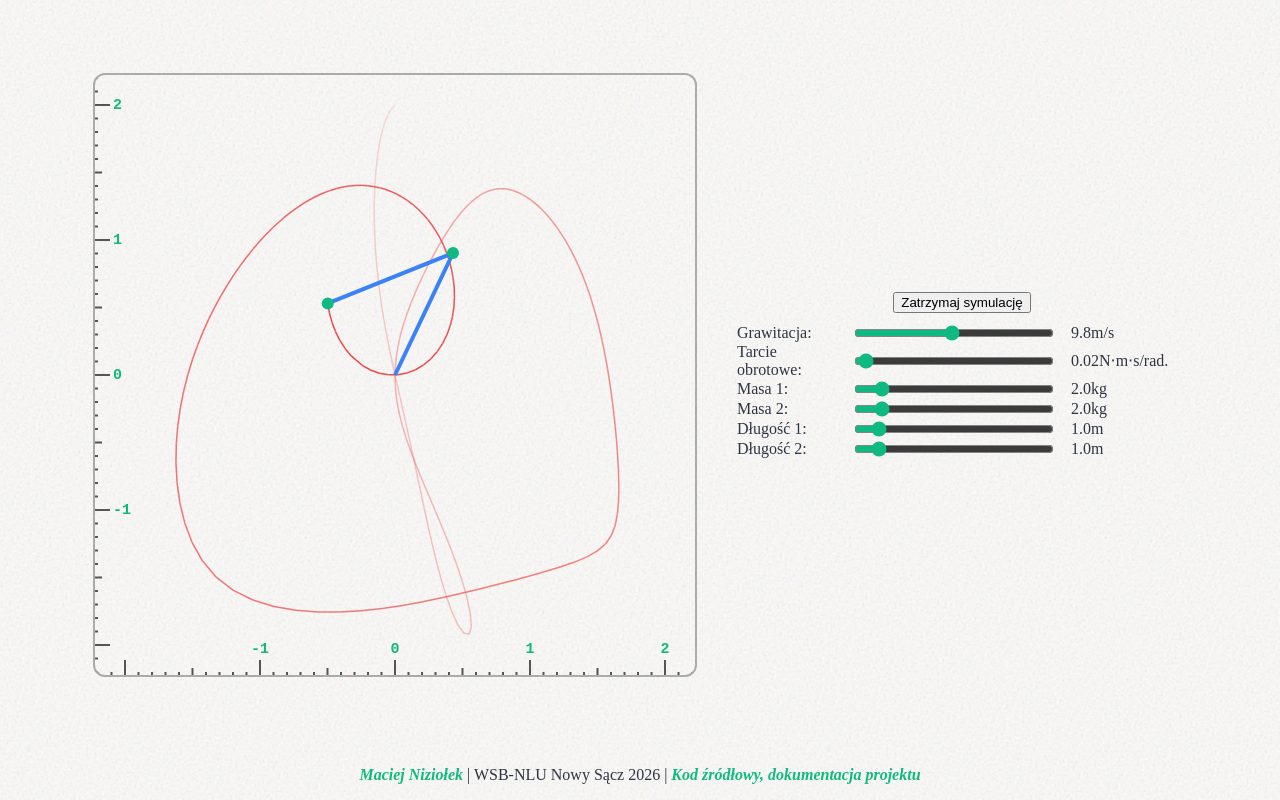
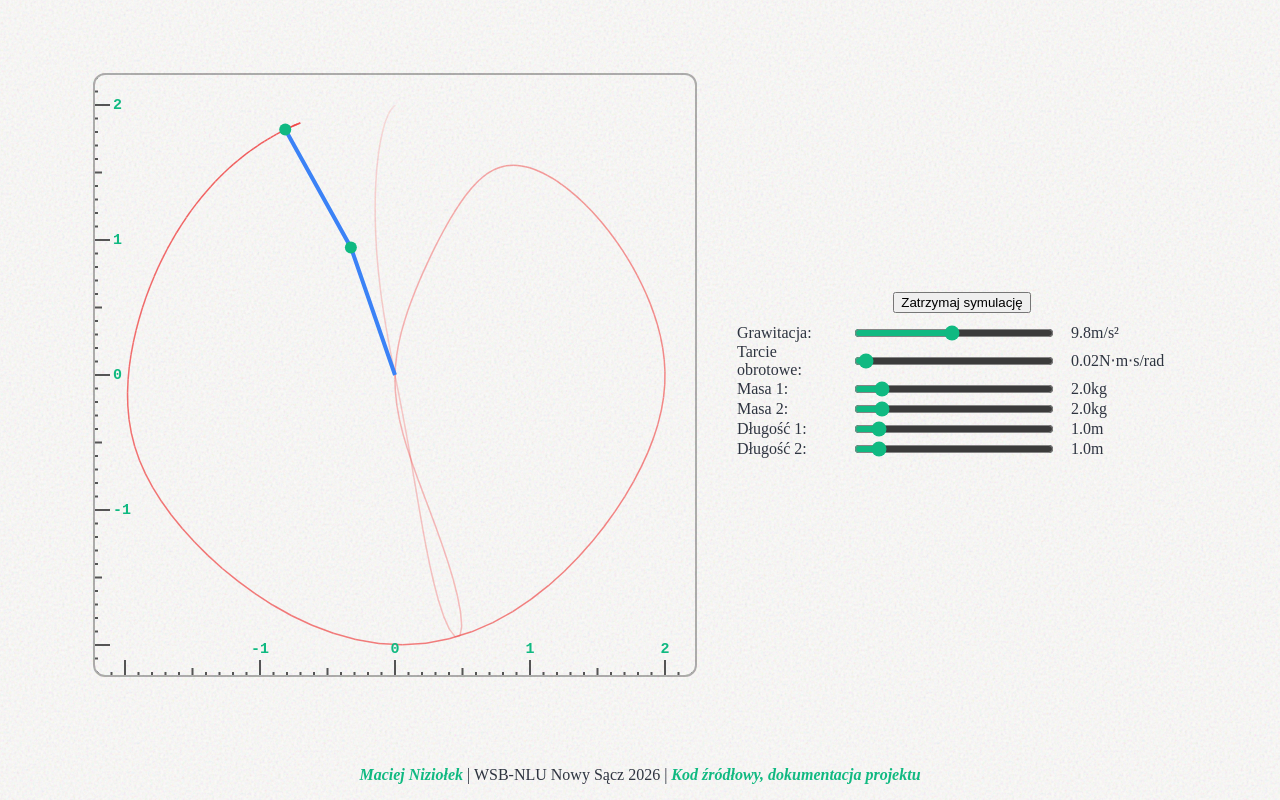
Before and after one commit to rxn7/double-pendulum-simulation, a website built with webpack: page src/index.html in a window 1280 px wide. Built offline with nearby package versions, Linux system fonts and the light colour scheme.

Commit message:
Physically correct pivot friction + minor cleanup

```diff
--- a/src/double_pendulum.ts
+++ b/src/double_pendulum.ts
@@ -64,7 +64,7 @@ export class DoublePendulum {
 	}
 
 	public update(): void {
-		this.pushToHistory();
+		this.pushStateToHistory();
 	}
 
 	public simulationStep(deltaTime: number): void {
@@ -73,7 +73,7 @@ export class DoublePendulum {
 		this.normalizeAngles();
 	}
 
-	public handleDrag(mouseX: number, mouseY: number, deltaTime: number): void {
+	public handleMouseDrag(mouseX: number, mouseY: number, deltaTime: number): void {
 		if(deltaTime <= 0) {
 			return;
 		}
@@ -166,8 +166,14 @@ export class DoublePendulum {
 		const totalMass: number = mass1 + mass2;
 		const adjustedMass: number = 2 * mass1 + mass2;
 		const denominator: number = adjustedMass - mass2 * Math.cos(2 * angle1 - 2 * angle2);
+
 		const frictionTorque1: number = -pivotFriction * velocity1;
 		const frictionTorque2: number = -pivotFriction * (velocity2 - velocity1);
+		const netFrictionTorque1: number = frictionTorque1 - frictionTorque2;
+		const netFrictionTorque2: number = frictionTorque2;
+
+		const frictionForce1: number = (2 / length1) * netFrictionTorque1 - (2 * Math.cos(angleDelta) / length2) * netFrictionTorque2;
+		const frictionForce2: number = (2 * totalMass / (mass2 * length2)) * netFrictionTorque2 - (2 * Math.cos(angleDelta) / length1) * netFrictionTorque1;
 
 		const upperGravityPull: number = -gravity * adjustedMass * Math.sin(angle1);
 		const lowerGravityDrag: number = -mass2 * gravity * Math.sin(angle1 - 2 * angle2);
@@ -178,8 +184,8 @@ export class DoublePendulum {
 		const lowerGravityPull: number = gravity * totalMass * Math.cos(angle1);
 		const coriolisEffect: number = velocity2 * velocity2 * length2 * mass2 * Math.cos(angleDelta);
 
-		const acceleration1: number = (upperGravityPull + lowerGravityDrag + upperCentrifugalPull) / (length1 * denominator) + frictionTorque1 - frictionTorque2;
-		const acceleration2: number = (couplingMultiplier * (lowerCentrifugalPull + lowerGravityPull + coriolisEffect)) / (length2 * denominator) + frictionTorque2;
+		const acceleration1: number = (upperGravityPull + lowerGravityDrag + upperCentrifugalPull + frictionForce1) / (length1 * denominator);
+		const acceleration2: number = (couplingMultiplier * (lowerCentrifugalPull + lowerGravityPull + coriolisEffect) + frictionForce2) / (length2 * denominator);
 
 		return {
 			mass1: {
@@ -218,7 +224,7 @@ export class DoublePendulum {
 		}
 	}
 
-	private pushToHistory() {
+	private pushStateToHistory() {
 		const { x2, y2 } = this.getPositions();
 
 		const entry: HistoryEntry = {
--- a/src/index.html
+++ b/src/index.html
@@ -19,13 +19,13 @@
 					<div class="control-row">
 						<label for="gravity-input">Grawitacja:</label>
 						<input type="range" id="gravity-input" min="0" max="20" value="9.8" step="0.1">
-						<span class="value-display">9.8m/s</span>
+						<span class="value-display">9.8m/s²</span>
 					</div>
 
 					<div class="control-row">
 						<label for="friction-input">Tarcie obrotowe:</label>
 						<input type="range" id="friction-input" min="0" max="1" value="0.02" step="0.01">
-						<span class="value-display">0.02N⋅m⋅s/rad.</span>
+						<span class="value-display">0.02N⋅m⋅s/rad</span>
 					</div>
 
 					<div class="control-row">
--- a/src/index.ts
+++ b/src/index.ts
@@ -2,14 +2,12 @@ import "./style.css";
 import "./ui_handler";
 import Simulation from "./simulation";
 import Renderer from "./renderer";
-
-let simulation: Simulation
 
 window.addEventListener('DOMContentLoaded', () => {
 	const canvas = document.getElementById("simulation-canvas") as HTMLCanvasElement;
 
 	const renderer: Renderer = new Renderer(canvas);
 
-	simulation = new Simulation(renderer);
+	const simulation = new Simulation(renderer);
 	simulation.run();
 });
--- a/src/simulation.ts
+++ b/src/simulation.ts
@@ -19,17 +19,17 @@ export default class Simulation {
 		window.addEventListener("mouseup", this.onMouseUp.bind(this));
 		window.addEventListener("mousemove", this.onMouseMove.bind(this));
 
-		this.step = this.step.bind(this); // bind this so the animationFrame callback works
+		this.update = this.update.bind(this); // bind this so the animationFrame callback works
 
 		this.pendulum = new DoublePendulum(0, 0, Math.PI - 0.01, Math.PI);
 	}
 
 	public run(): void {
 		this.lastStepTime = performance.now();
-		window.requestAnimationFrame(this.step);
+		window.requestAnimationFrame(this.update);
 	}
 
-	private step(time: DOMHighResTimeStamp): void {
+	private update(time: DOMHighResTimeStamp): void {
 		const frameTime: number = Math.min(0.1, (time - this.lastStepTime) * 0.001);
 		this.lastStepTime = time;
 
@@ -46,17 +46,17 @@ export default class Simulation {
 			this.pendulum.update();
 		}
 
-		this.handleDrag(frameTime);
+		this.handleMouseDrag(frameTime);
 
 		this.renderer.clear();
 		this.renderer.renderPendulumHistory(this.pendulum);
 		this.renderer.renderPendulum(this.pendulum);
 		this.renderer.renderBorderRuler();
 
-		window.requestAnimationFrame(this.step);
+		window.requestAnimationFrame(this.update);
 	};
 
-	private handleDrag(deltaTime: number): void {
+	private handleMouseDrag(deltaTime: number): void {
 		if(!this.isDragging) {
 			const { x1, y1, x2, y2 } = this.pendulum.getPositions();
 			const scale: number = this.renderer.getPixelsPerMeter();
@@ -80,7 +80,7 @@ export default class Simulation {
 		}
 
 		if(this.isDragging && this.pendulum.dragTarget !== DoublePendulumPart.None) {
-			this.pendulum.handleDrag(this.mouseX, this.mouseY, deltaTime);
+			this.pendulum.handleMouseDrag(this.mouseX, this.mouseY, deltaTime);
 		}
 	}
 
--- a/src/ui_handler.ts
+++ b/src/ui_handler.ts
@@ -25,7 +25,7 @@ function handleGravityInput(): void {
 
 	input.addEventListener("input", () => {
 		SimulationProperties.gravity = input.valueAsNumber;
-		valueDisplay.textContent = `${SimulationProperties.gravity}m/s`;
+		valueDisplay.textContent = `${SimulationProperties.gravity}m/s²`;
 	});
 }
 
```
Also changed, not shown: src/style.css (+0 -1 lines).
